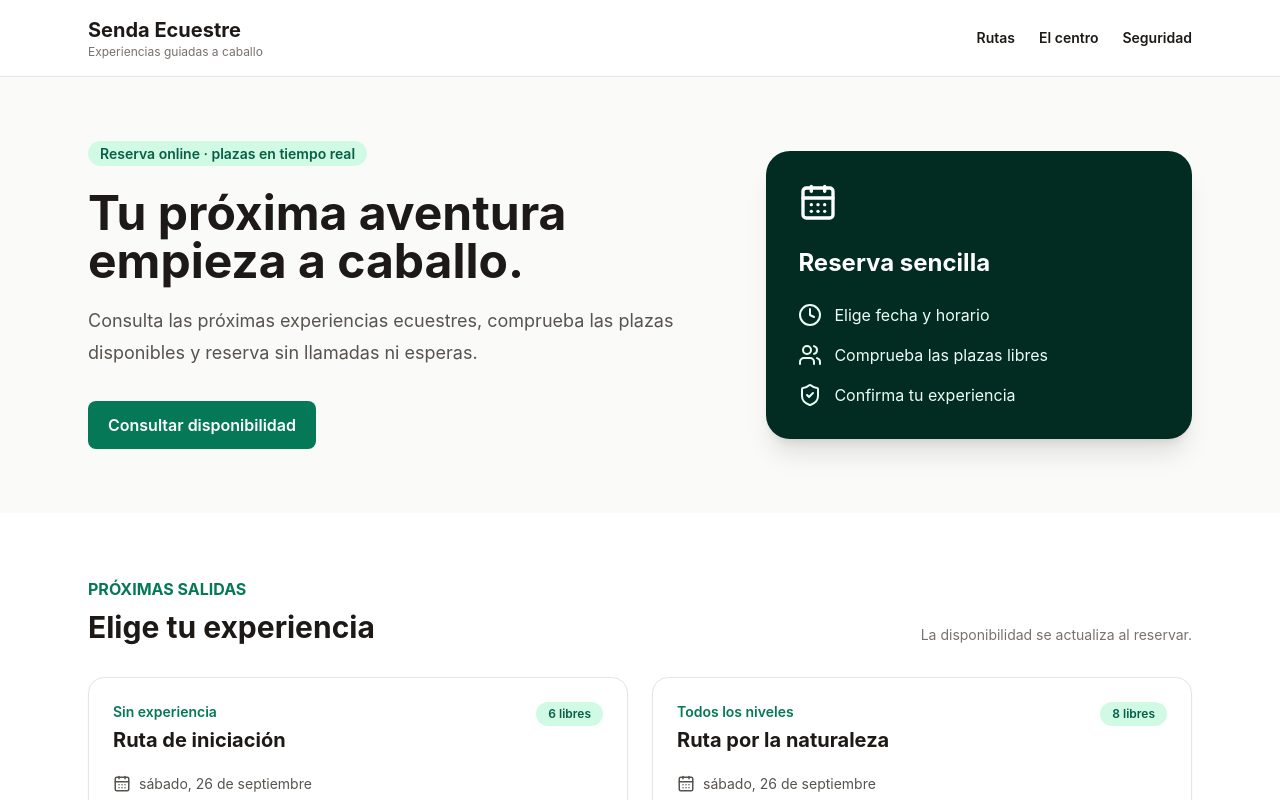
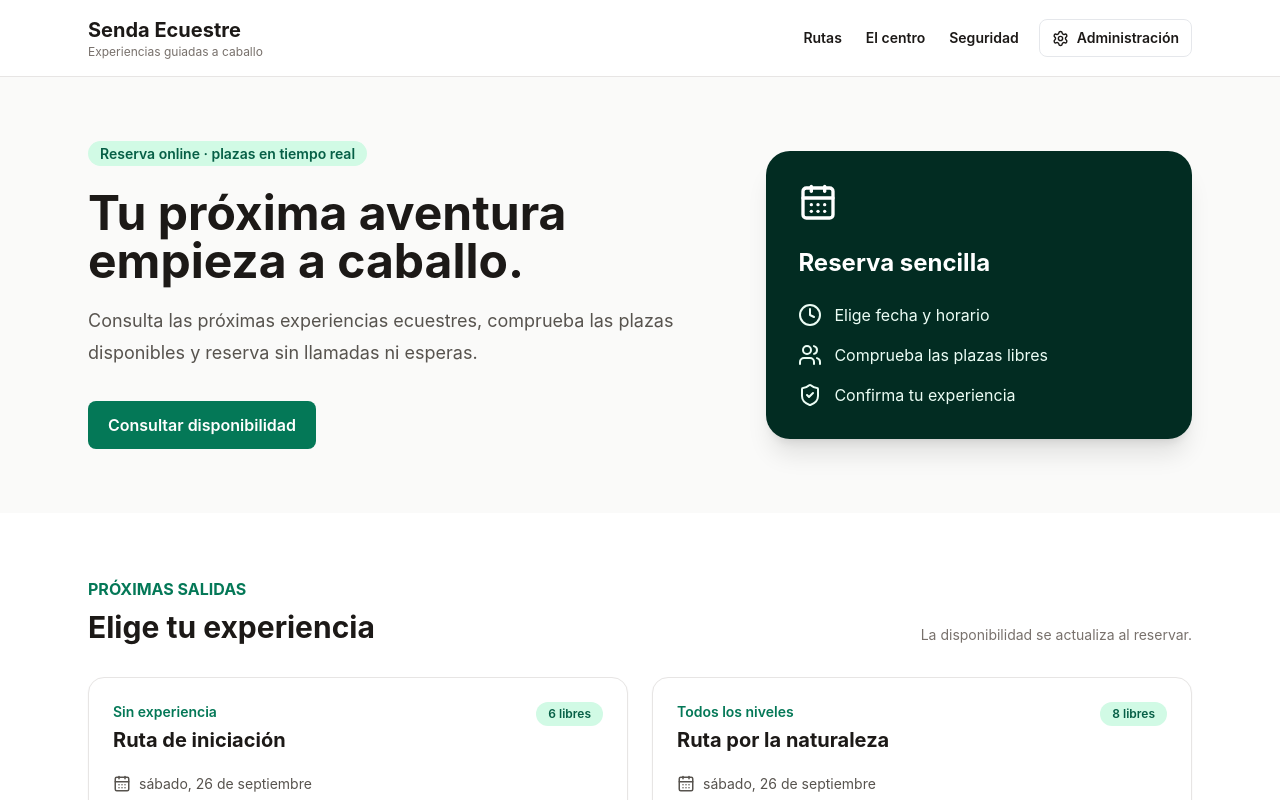
Before and after one commit to hillcoint/equestre-booking-C, a React (Vite) app: page / in a window 1280 px wide. Shown: the top 800 px of the page. Built offline with nearby package versions, Linux system fonts and the light colour scheme.

Commit message:
Connect administration panel to booking app

```diff
--- a/src/App.tsx
+++ b/src/App.tsx
@@ -1,5 +1,6 @@
 import { useEffect, useMemo, useState } from "react";
-import { CalendarDays, Clock, MapPin, ShieldCheck, Users } from "lucide-react";
+import { CalendarDays, Clock, MapPin, Settings, ShieldCheck, Users } from "lucide-react";
+import { AdminPanel } from "@/components/AdminPanel";
 import { BookingModal } from "@/components/BookingModal";
 import { RideCard } from "@/components/RideCard";
 import { bookedPlaces, getBookings, getRides, saveBookings, saveRides } from "@/lib/storage";
@@ -9,18 +10,22 @@ export default function App() {
   const [rides, setRides] = useState<Ride[]>(getRides);
   const [bookings, setBookings] = useState<Booking[]>(getBookings);
   const [selectedRide, setSelectedRide] = useState<Ride | null>(null);
+  const [adminOpen, setAdminOpen] = useState(false);
   useEffect(() => saveRides(rides), [rides]);
   useEffect(() => saveBookings(bookings), [bookings]);
   const available = (ride: Ride) => Math.max(0, ride.capacity - bookedPlaces(ride.id, bookings));
   const nextRides = useMemo(() => [...rides].sort((a,b) => `${a.date}${a.time}`.localeCompare(`${b.date}${b.time}`)), [rides]);
   const addBooking = (booking: Booking) => setBookings(current => [...current, booking]);
+  const addRide = (ride: Ride) => setRides(current => [...current, ride]);
+  const toggleRide = (rideId: string) => setRides(current => current.map(ride => ride.id === rideId ? { ...ride, status: ride.status === "blocked" ? "scheduled" : "blocked" } : ride));
 
   return <main className="min-h-screen bg-stone-50 text-stone-900">
-    <header className="sticky top-0 z-30 border-b border-stone-200 bg-white/95 backdrop-blur"><div className="mx-auto flex max-w-6xl items-center justify-between px-6 py-4"><div><p className="text-xl font-bold">Senda Ecuestre</p><p className="text-xs text-stone-500">Experiencias guiadas a caballo</p></div><nav className="hidden gap-6 text-sm font-semibold md:flex"><a href="#salidas">Rutas</a><a href="#centro">El centro</a><a href="#seguridad">Seguridad</a></nav></div></header>
+    <header className="sticky top-0 z-30 border-b border-stone-200 bg-white/95 backdrop-blur"><div className="mx-auto flex max-w-6xl items-center justify-between px-6 py-4"><div><p className="text-xl font-bold">Senda Ecuestre</p><p className="text-xs text-stone-500">Experiencias guiadas a caballo</p></div><div className="flex items-center gap-5"><nav className="hidden gap-6 text-sm font-semibold md:flex"><a href="#salidas">Rutas</a><a href="#centro">El centro</a><a href="#seguridad">Seguridad</a></nav><button onClick={()=>setAdminOpen(true)} className="flex items-center gap-2 rounded-lg border px-3 py-2 text-sm font-semibold hover:bg-stone-100"><Settings size={17}/> <span className="hidden sm:inline">Administración</span></button></div></div></header>
     <section className="mx-auto grid max-w-6xl gap-10 px-6 py-16 lg:grid-cols-[1.2fr_.8fr] lg:items-center"><div><span className="rounded-full bg-emerald-100 px-3 py-1 text-sm font-semibold text-emerald-800">Reserva online · plazas en tiempo real</span><h1 className="mt-6 text-4xl font-bold leading-tight sm:text-5xl">Tu próxima aventura empieza a caballo.</h1><p className="mt-5 max-w-2xl text-lg leading-8 text-stone-600">Consulta las próximas experiencias ecuestres, comprueba las plazas disponibles y reserva sin llamadas ni esperas.</p><a href="#salidas" className="mt-8 inline-flex rounded-lg bg-emerald-700 px-5 py-3 font-semibold text-white hover:bg-emerald-800">Consultar disponibilidad</a></div><div className="rounded-3xl bg-emerald-950 p-8 text-white shadow-xl"><CalendarDays className="h-10 w-10"/><h2 className="mt-6 text-2xl font-bold">Reserva sencilla</h2><div className="mt-6 space-y-4 text-emerald-50"><p className="flex gap-3"><Clock/> Elige fecha y horario</p><p className="flex gap-3"><Users/> Comprueba las plazas libres</p><p className="flex gap-3"><ShieldCheck/> Confirma tu experiencia</p></div></div></section>
     <section id="salidas" className="bg-white py-16"><div className="mx-auto max-w-6xl px-6"><p className="font-bold text-emerald-700">PRÓXIMAS SALIDAS</p><div className="mt-2 flex flex-wrap items-end justify-between gap-4"><h2 className="text-3xl font-bold">Elige tu experiencia</h2><p className="text-sm text-stone-500">La disponibilidad se actualiza al reservar.</p></div><div className="mt-8 grid gap-6 md:grid-cols-2">{nextRides.map(ride => <RideCard key={ride.id} ride={ride} freePlaces={available(ride)} onBook={setSelectedRide}/>)}</div></div></section>
     <section id="centro" className="mx-auto grid max-w-6xl gap-8 px-6 py-16 md:grid-cols-3"><div className="md:col-span-2"><p className="font-bold text-emerald-700">SENDA ECUESTRE</p><h2 className="mt-2 text-3xl font-bold">Rutas para disfrutar con seguridad</h2><p className="mt-4 leading-7 text-stone-600">Experiencias guiadas para principiantes, familias y jinetes con experiencia. Antes de cada salida asignamos el caballo adecuado y realizamos una breve explicación de manejo y seguridad.</p></div><div className="rounded-2xl border bg-white p-6"><MapPin className="text-emerald-700"/><h3 className="mt-4 font-bold">Punto de encuentro</h3><p className="mt-2 text-sm text-stone-600">Centro Senda Ecuestre · entorno natural y rutas señalizadas.</p></div></section>
     <section id="seguridad" className="bg-stone-900 py-12 text-stone-100"><div className="mx-auto max-w-6xl px-6"><h2 className="text-2xl font-bold">Antes de montar</h2><p className="mt-3 max-w-3xl text-stone-300">Recomendamos pantalón largo y calzado cerrado. El casco es obligatorio y puede proporcionarlo el centro. Las rutas pueden aplazarse o bloquearse por meteorología o por motivos de seguridad.</p></div></section>
     {selectedRide && <BookingModal ride={selectedRide} freePlaces={available(selectedRide)} onClose={()=>setSelectedRide(null)} onConfirm={addBooking}/>}
+    {adminOpen && <AdminPanel rides={rides} bookings={bookings} onClose={()=>setAdminOpen(false)} onAddRide={addRide} onToggleRide={toggleRide}/>}
   </main>;
 }
```
